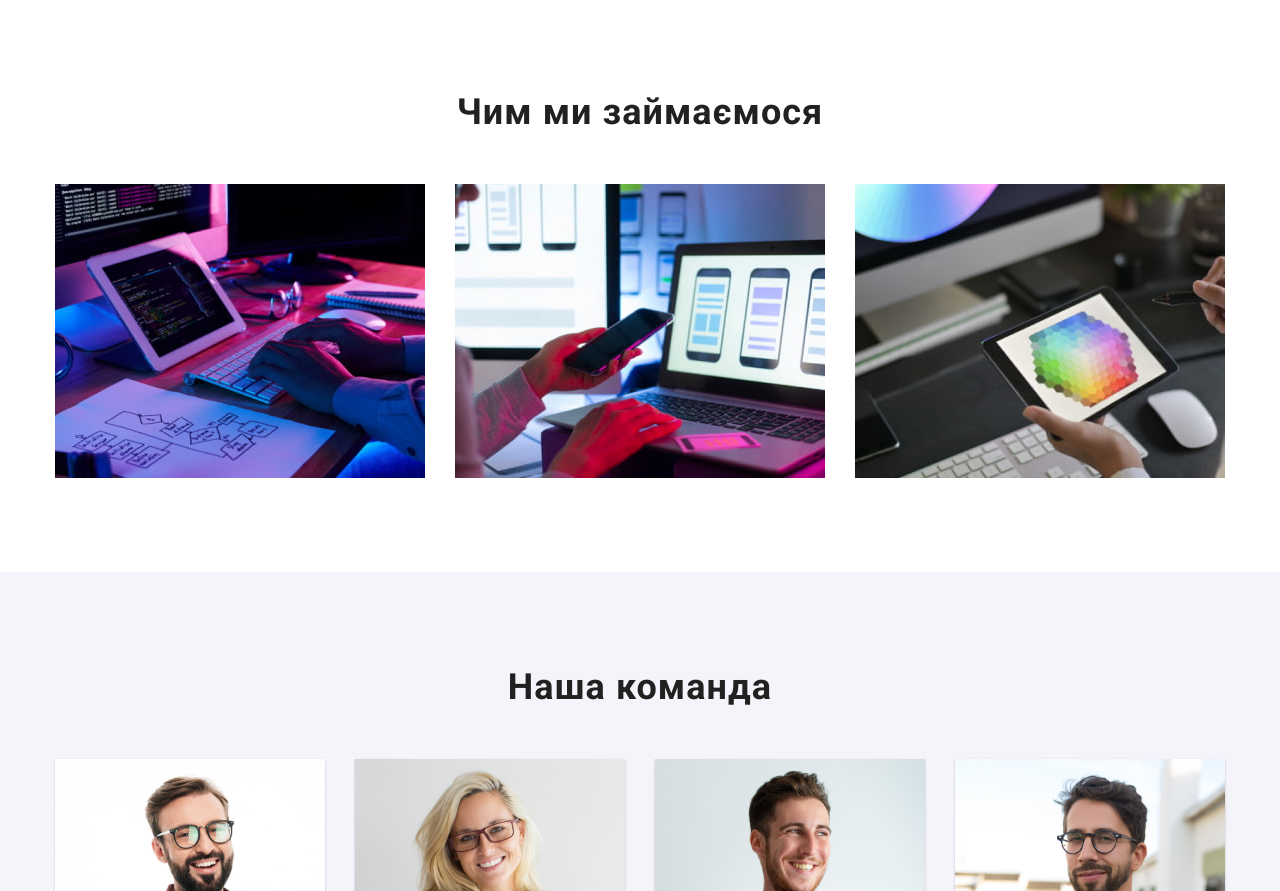
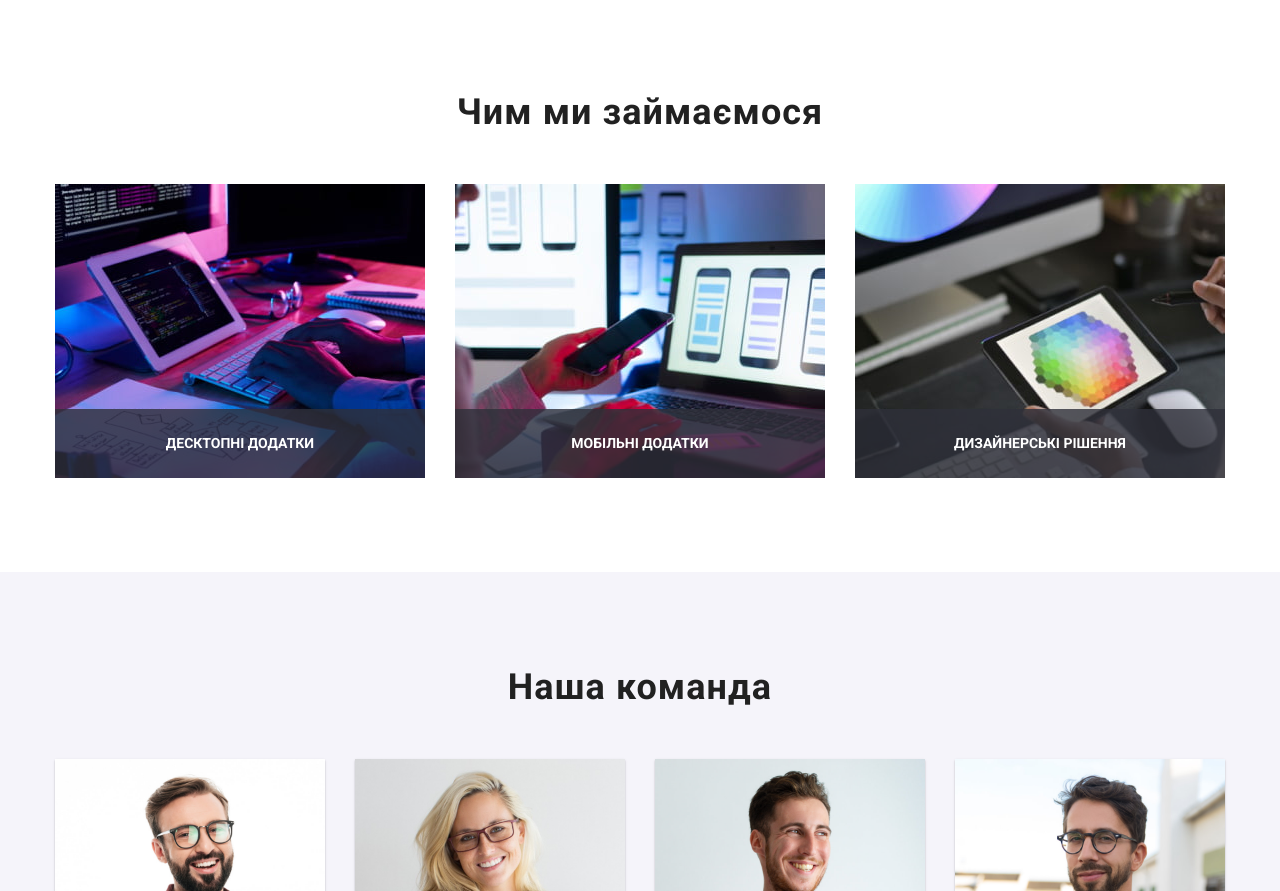
Before and after one commit to SaviukIryna/goit-markup-hw-04, a plain HTML site: page index.html in a window 1280 px wide. Shown: the part 1024-1915 px from the top of the page. Drawn offline with nearby package versions, Linux system fonts and the light colour scheme.

Commit message:
фокус

```diff
--- a/css/styles.css
+++ b/css/styles.css
@@ -10,6 +10,7 @@
     --fill-color: rgba(117, 117, 117, 1);
     --fill-social-link-color: rgba(175, 177, 184, 1);
     --footer-bgd-color: rgba(255, 255, 255, 0.1);
+    --what-we-do-item-bgd-color: rgba(47, 48, 58, 0.8);
 }
 /* system */
 html {
@@ -336,6 +337,8 @@ p{
 /* what-we-do */
 .what-we-do{
     padding-top: 0;
+    position: relative;
+
 }
 .what-we-do > ul{
     display: flex;
@@ -344,6 +347,40 @@ p{
     margin-right: 30px;
 
 }
+.what-we-do-item-image{
+    position: relative;
+}
+.what-we-do-subheader{
+    position: absolute;
+    bottom: 0;
+    z-index: 1;
+
+    text-transform: uppercase;
+    font-weight: 700;
+    font-size: 14px;
+    line-height: 1.1;
+    color: var(--body-bgd);
+    background-color: var(--what-we-do-item-bgd-color);
+
+    display: inline-block;
+    text-align: center;
+    padding: 27px 82px;
+    width: 100%;
+}
+
+/* .what-we-do-item::before{
+    display: inline-block;
+    content: "";
+    width: 370px;
+    height: 70px;
+    background-color: var(--what-we-do-item-bgd-color);
+    position: absolute;
+    bottom: 0;
+
+} */
+
+
+
 .what-we-do-header{
 
     font-size: 36px;
@@ -353,11 +390,15 @@ p{
     color: var(--title-text-color);
     margin-bottom: 50px;
     margin-top: 0;
+
 }
+
+
 /* team */
 
 .our-team{
     background-color: var(--bgd-secondary-color);
+
 
 }
 .our-team-item{
@@ -720,11 +761,16 @@ p{
     width: 44px;
     height: 44px;
 }
+
+
+
 .icon-link-footer:hover,
 .icon-link-footer:focus{
     background-color: var(--accent);
+}
 
-}
+
+
 .our-links{
     margin-left: 70px;
 }
--- a/index.html
+++ b/index.html
@@ -120,14 +120,24 @@
             <div class="container what-we-do">
             <h2 class="what-we-do-header">Чим ми займаємося</h2>
             <ul>
+
                 <li class="what-we-do-item">
+                  <div class="what-we-do-item-image">
                     <img src="./images/whtwedo/1.jpg" width="370" alt="робоче місце за столом">
+                    <h4 class="what-we-do-subheader">Десктопні додатки</h4>
+                    </div>
                 </li>
                 <li class="what-we-do-item">
+                    <div class="what-we-do-item-image">
                     <img src="./images/whtwedo/2.jpg" width="370"  alt="робота за допомогою телефона та ноутбука">
+                    <h4 class="what-we-do-subheader">Мобільні додатки</h4>
+                     </div>
                 </li>
                 <li class="what-we-do-item">
+                    <div class="what-we-do-item-image">
                     <img src="./images/whtwedo/3.jpg" width="370" alt="планшет">
+                    <h4 class="what-we-do-subheader">Дизайнерські рішення</h4>
+                    </div>
                 </li>
              </ul>
             </div>
```
